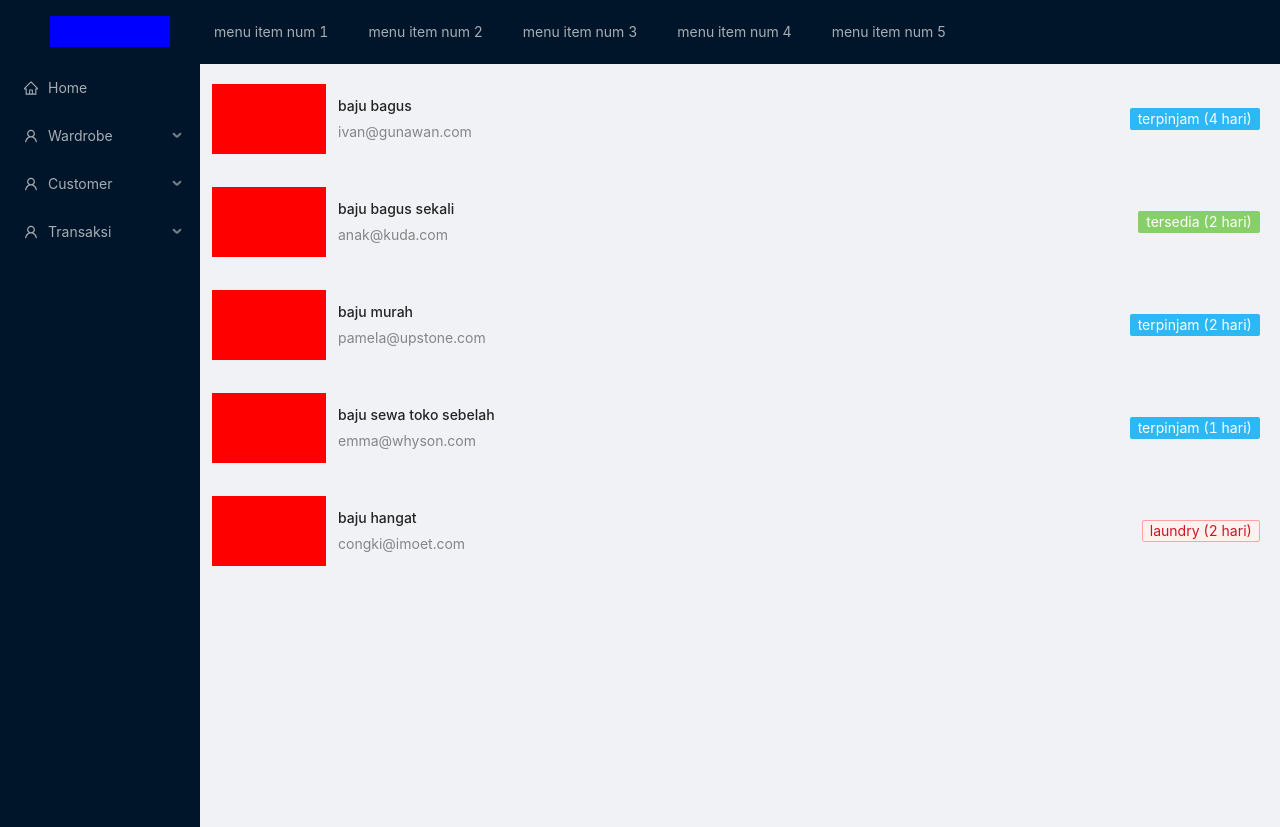
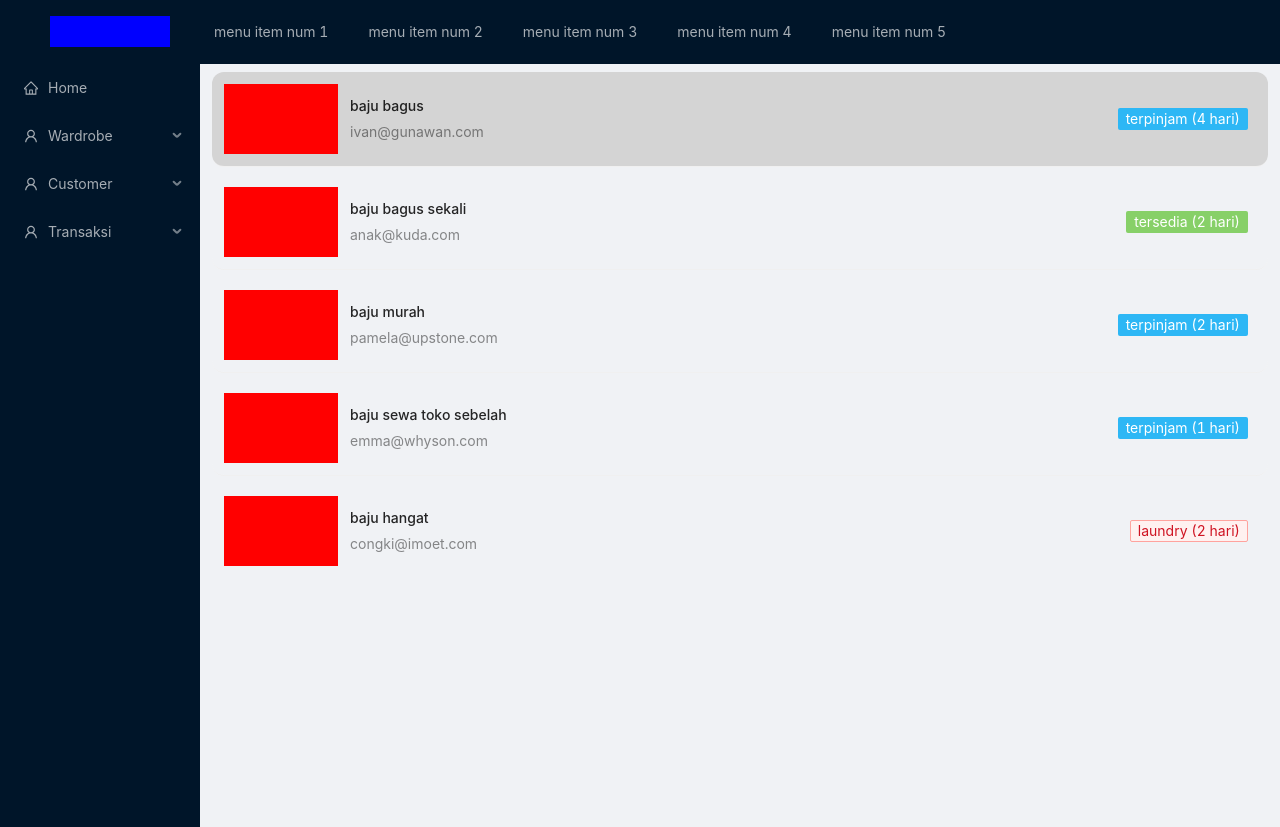
Before and after one commit to emkukuh/cat-fact, a Next.js app: page /wardrobe/list in a window 1280 px wide. In both pictures the pointer is over the item 740 px from the left and 119 px from the top of the page. Built offline with nearby package versions, Linux system fonts and the light colour scheme.

Commit message:
enhance navigation

```diff
--- a/components/wardrobe-list-item/index.module.css
+++ b/components/wardrobe-list-item/index.module.css
@@ -1,6 +1,12 @@
 .container {
     margin-top: 8px;
-    /* justify-content: space-between; */
+    padding: 12px;
+    border-radius: 12px;
+}
+
+.container:hover {
+    background-color: #d4d4d4;
+    cursor: pointer
 }
 
 .tag {
--- a/pages/_app.js
+++ b/pages/_app.js
@@ -2,9 +2,11 @@ import { SWRConfig } from 'swr'
 import { fetchApi } from '../services/api'
 import '../styles/globals.css'
 import 'antd/dist/antd.css'
+import PageLayout from 'components/page-layout'
 
 function MyApp({ Component, pageProps }) {
   return (
+    <PageLayout>
       <SWRConfig
         value={{
           refreshInterval: 0,
@@ -15,6 +17,7 @@ function MyApp({ Component, pageProps }) {
         }}>
         <Component {...pageProps} />
       </SWRConfig>
+    </PageLayout>
   )
 }
 
--- a/pages/index.js
+++ b/pages/index.js
@@ -12,9 +12,7 @@ export default function Home() {
     return (
         <>
             <Layout>
-                <Navbar />
                 <Layout>
-                    <Sidebar />
                     <Layout>
                         <Content>
                             <List
--- a/pages/wardrobe/list/index.js
+++ b/pages/wardrobe/list/index.js
@@ -1,12 +1,10 @@
 import { List } from "antd";
-import PageLayout from "components/page-layout";
 import WardrobeListItem from "components/wardrobe-list-item";
 import { useGetListWardrobeLocal } from "services/api";
 
 const WardrobeList = () => {
     const { loading, data, error } = useGetListWardrobeLocal()
     return (
-        <PageLayout>
         <List
             itemLayout='horizontal'
             dataSource={data && data.datas}
@@ -20,7 +18,6 @@ const WardrobeList = () => {
                 />
             )}
         />
-        </PageLayout>
     )
 }
 
--- /dev/null
+++ b/pages/wardrobe/list/index.module.css
@@ -0,0 +1,3 @@
+.list_item:hover {
+    background-color: red;
+}
```
Lines whose indentation alone changed are shown as unchanged.
